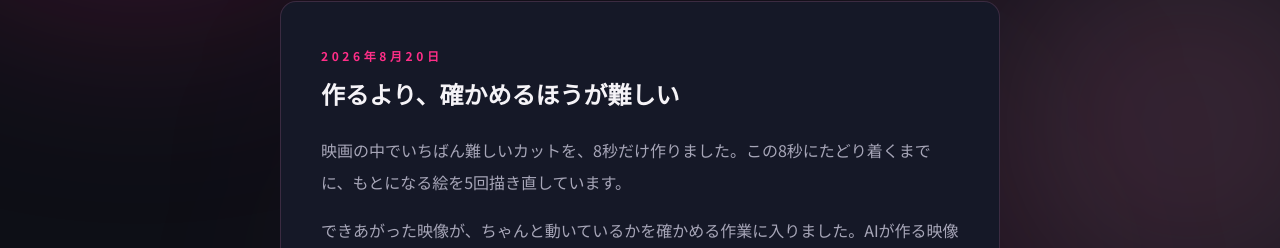
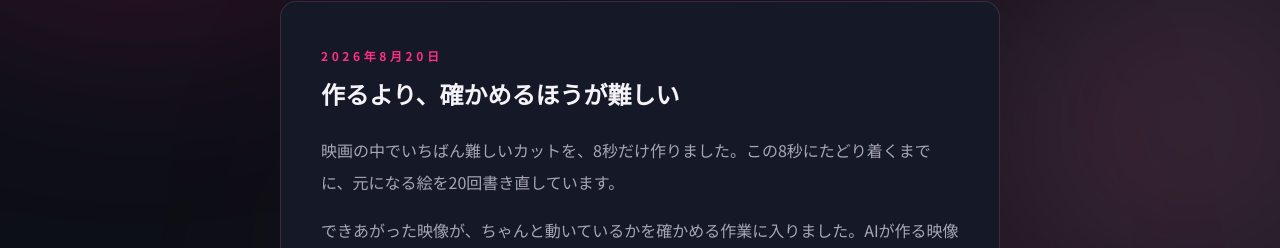
Before and after one commit to nakanointeria5963-alt/home-page, a Next.js app: page /journal in a window 1280 px wide. Shown: the part 399-647 px from the top of the page. Built offline with nearby package versions, Linux system fonts and the light colour scheme.

Commit message:
制作日誌: 絵の描き直しの回数を20回に直した

```diff
--- a/src/app/journal/entries.ts
+++ b/src/app/journal/entries.ts
@@ -12,7 +12,7 @@ export const JOURNAL_ENTRIES: JournalEntry[] = [
     date: "2026-08-20",
     title: "作るより、確かめるほうが難しい",
     paragraphs: [
-      "映画の中でいちばん難しいカットを、8秒だけ作りました。この8秒にたどり着くまでに、もとになる絵を5回描き直しています。",
+      "映画の中でいちばん難しいカットを、8秒だけ作りました。この8秒にたどり着くまでに、元になる絵を20回書き直しています。",
       "できあがった映像が、ちゃんと動いているかを確かめる作業に入りました。AIが作る映像は、途中で世界の形が変わってしまうことがあります。建物の位置がずれたり、人が急に振り向いたり、地面の草が別のものになったり。だから必ず、1コマずつ確かめます。",
       "このときは、遠くの山の位置を測って調べました。数字を並べてみると、3秒のところで動きが止まっていました。失敗だ、と判断しました。作り直しだと思いました。",
       "でも、間違っていたのは測り方のほうでした。止まっていたのは遠くの山だけで、手前は最後まで動き続けていたのです。絵を切り出して横に並べたら、一目で分かりました。ひとつの物差しだけを見て、全体を決めてしまっていました。",
```
